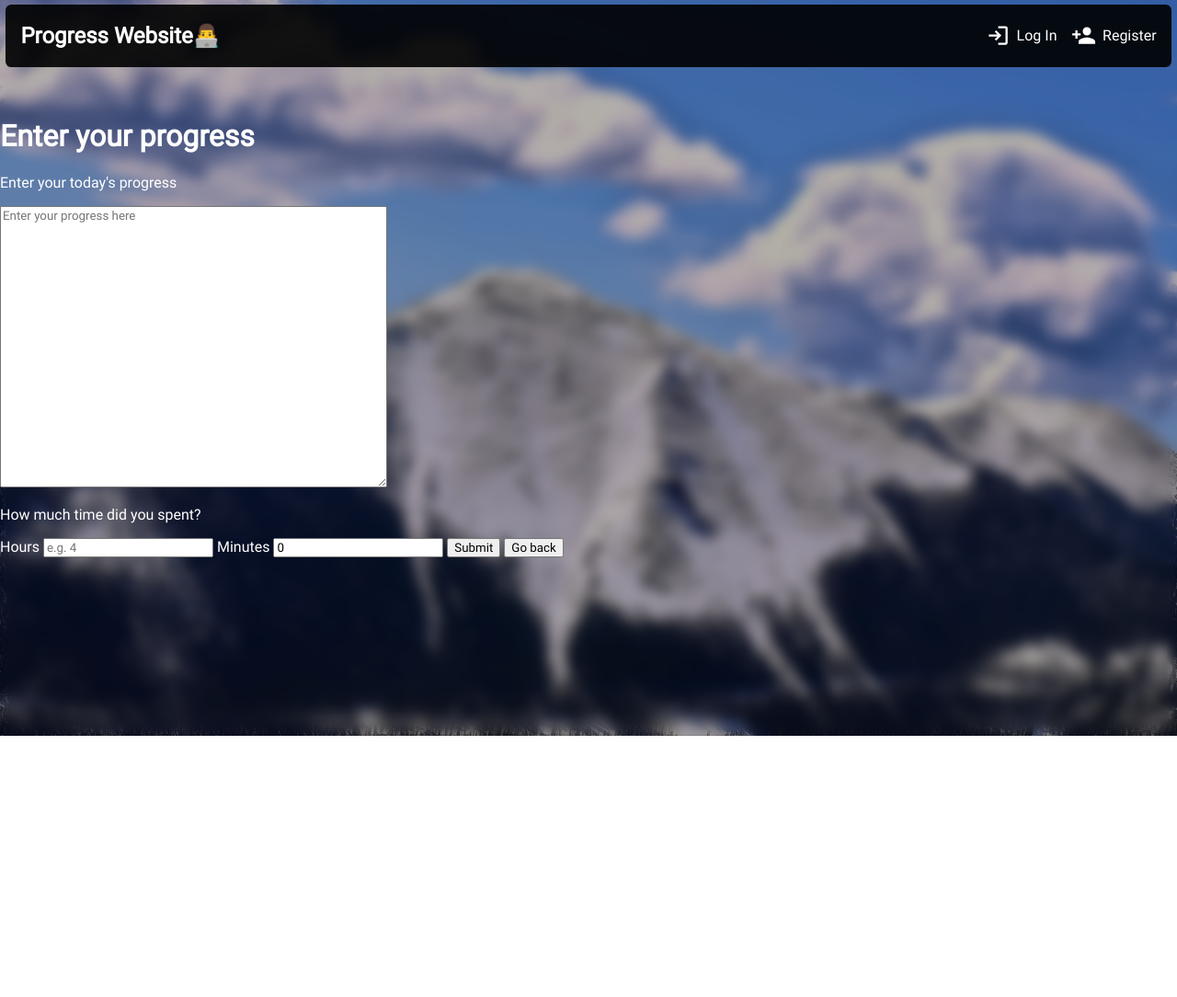
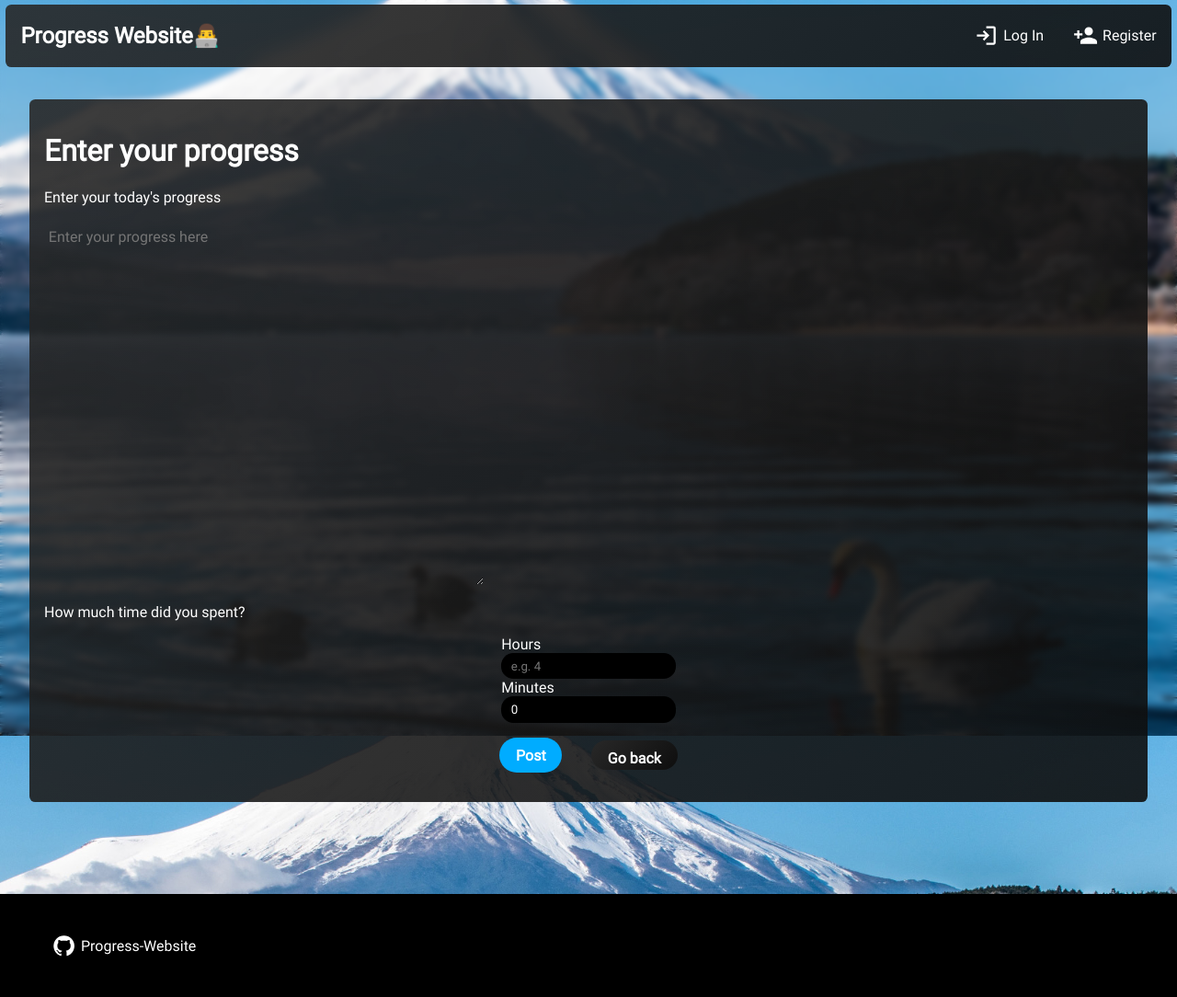
Before and after one commit to z1ppyyy/Progress-Website, a Django app: template progress/templates/post.html in a window 1280 px wide. Shown: the whole page at 92% size. Before the commit the page ends 800 px from the top, so only its background shows below. Run offline with Django 3.2, Linux system fonts and the light colour scheme; the template is opened without the code that fills it, so the values that code supplies are empty.

Commit message:
:construction: changed the ui a bit

```diff
--- a/progress/static/style.css
+++ b/progress/static/style.css
@@ -6,9 +6,23 @@
 [data-theme="light"] {
   --default-text-color: white;
   --default-fill: white;
-  --default-text-highlight: green;
-  --default-fill-highlight: green;
+  --default-hyperlink: #009aad;
+  --default-text-highlight: #05a3b6;
+  --default-fill-highlight: #05a3b6;
   --default-background-color: black;
+  --default-background-color-primary: #00acff;
+  --default-background-color-primary-hover: #0075ad;
+  --default-border-radius: 3em;
+  --modal-border-radius: 0.4em;
+  --full-border-radius: 100em;
+  --default-blur: blur(10px);
+
+  /* Replace with @property */
+  --gradient-background: linear-gradient(
+    315deg,
+    rgba(14, 14, 14, 1) 0%,
+    rgba(40, 40, 40, 1) 100%
+  );
 }
 
 [data-theme="dark"] {
@@ -19,41 +33,80 @@
 * {
   font-family: Roboto-Regular;
   text-decoration: none;
-  transition: 0.04s;
+  transition: 0.03s;
+}
+
+button:hover {
+  cursor: pointer;
+}
+
+a {
+  color: var(--default-hyperlink);
+}
+a svg path {
+  fill: var(--default-fill);
+}
+
+a:hover {
+  color: var(--default-background-color-primary-hover);
+}
+a:hover svg path {
+  fill: var(--default-fill-highlight);
 }
 
 body {
+  position: relative;
+  background-color: white;
   color: var(--default-text-color);
+  min-height: 100dvh;
+  margin: 0px;
+  display: flex;
+  flex-direction: column;
   background-image: url("./background.jpg");
   background-size: cover;
   background-attachment: fixed;
-  backdrop-filter: blur(7px);
-  width: 100vw;
-  height: 100dvh;
-  margin: 0px;
-  display: flex;
-  flex-direction: column;
 }
 
 /* Make the background darker, requires new stacking context*/
-body::after,
 header::after,
-#login::after{
+.post::after,
+.main::after,
+#form::after {
   top: 0px;
   left: 0px;
-  content: '';
+  content: "";
   width: 100%;
   height: 100%;
   opacity: 0.9;
-  background-color: var(--default-background-color);
   position: absolute;
   z-index: -10;
-  border-radius: 0.4em;
+  background: var(--gradient-background);
+  /*background-color: var(--default-background-color);*/
+  border-radius: var(--modal-border-radius);
 }
 
-body::after {
-  opacity: 0.3;
-  border-radius: 0em;
+/* Pseudo element for backdrop-filter */
+/* https://stackoverflow.com/questions/52937708/why-does-applying-a-css-filter-on-the-parent-break-the-child-positioning */
+body > #background {
+  width: 100%;
+  height: 100%;
+  position: fixed;
+  z-index: -10;
+  backdrop-filter: blur(3px);
+  pointer-events: none;
+}
+main {
+  height: 100%;
+  flex-grow: 1;
+}
+.main {
+  position: relative;
+  margin: 0em 2em;
+  padding: 1em 1em;
+}
+.main-alt {
+  margin: 0em 2em;
+  padding: 1em 1em;
 }
 
 header {
@@ -61,20 +114,15 @@ header {
   margin: 0.3em 0.4em;
   padding: 0em 1em;
 
-  /* Secret Neo technique to stretch without with */
+  backdrop-filter: var(--default-blur);
+  z-index: 10;
+  /* technique to stretch without 'witdh' */
   left: 0px;
   right: 0px;
   /************************************************/
 }
-header::after{
-  /*content: '';*/
-  /*width: 100%;*/
-  /*height: 100%;*/
-  /*opacity: 0.8;*/
-  /*position: absolute;*/
-  /*z-index: -10;*/
-}
-header nav{
+
+header nav {
   display: flex;
   flex-direction: row;
   align-items: center;
@@ -86,7 +134,7 @@ header nav * > a {
 header nav ul {
   display: flex;
   flex-direction: row;
-  gap: 1em;
+  gap: 2em;
   margin-left: auto;
 }
 header nav * > li {
@@ -96,7 +144,7 @@ header nav * > li a {
   display: flex;
   flex-direction: row;
   align-items: center;
-  gap: 0.4em;
+  gap: 0.3em;
   fill: var(--default-fill);
 }
 header nav * > li a:hover {
@@ -104,234 +152,154 @@ header nav * > li a:hover {
   fill: var(--default-fill-highlight);
 }
 #header-padding {
+  pointer-events: none;
   margin-bottom: 40px;
 }
 
-#login {
+#form {
   /* Auto-align to center */
   width: fit-content;
   margin: auto auto;
   /************************/
 
+  backdrop-filter: var(--default-blur);
   padding: 1em 3em 3em 3em;
   border-radius: 1em;
   position: relative;
+  min-width: 20em;
+  display: flex;
+  flex-direction: column;
+  align-items: center;
+  justify-content: center;
 }
-#login * > input {
+input {
   color: var(--default-text-color);
   background-color: var(--default-background-color);
   border: 0px;
   height: 2em;
   border-radius: 1em;
-  padding-left: 0.4em;
+  padding-left: 0.8em;
 }
-#login * > input:hover {
+input:hover {
   outline: 1px solid white; /* Outline does not effect dom */
 }
-#login * > [type="submit"] {
-  background-color: red;
+#form * > form {
+  display: flex;
+  flex-direction: column;
+}
+.action-submit {
+  background-color: var(--default-background-color-primary);
+  color: var(--default-text-color);
+  padding: 0.6em 1.1em;
+  margin: 1em 0em;
+  border-radius: var(--full-border-radius);
+  font-size: 1em;
+  font-weight: 700;
+  border: 0;
+}
+.action-submit:hover {
+  background-color: var(--default-background-color-primary-hover);
 }
 
-/*body {*/
-/*  display: flex;*/
-/*  flex-direction: column;*/
-/*  background-color: #f7f9fc;*/
-/*  min-height: 100dvh;*/
-/*  max-width: 100vw;*/
-/*  width: 100%;*/
-/*  font-size: 1em;*/
-/*  margin: 0px;*/
-/*  color: var(--text-color);*/
-/*}*/
-/**/
-/*nav {*/
-/*  display: flex;*/
-/*  align-items: center;*/
-/*  position: fixed;*/
-/*  top: 0px;*/
-/*  left: 0px;*/
-/*  z-index: 10;*/
-/*  width: 100%;*/
-/*  max-width: 100vw;*/
-/*  backdrop-filter: blur(100px);*/
-/*  box-shadow: 0 4px 15px rgba(0, 0, 0, 0.1);*/
-/*  padding: 0 4em;*/
-/*}*/
-/**/
-/*nav ul {*/
-/*  padding: 0px;*/
-/*  margin-left: auto;*/
-/*  margin-right: 6em;*/
-/*}*/
-/**/
-/*nav ul li {*/
-/*  display: inline-flex;*/
-/*  align-items: center;*/
-/*  margin: 1em;*/
-/*}*/
-/**/
-/*nav ul li a {*/
-/*  color: var(--text-color);*/
-/*  font-size: 1em;*/
-/*  /*padding: 1em 1em;*/*/
-/*  border-radius: 1em;*/
-/*  text-decoration: none;*/
-/*}*/
-/**/
-/*a {*/
-/*  color: var(--text-color);*/
-/*}*/
-/**/
-/*h1 {*/
-/*  font-size: 2.5em;*/
-/*  padding: 0px;*/
-/*}*/
-/**/
-/*h2 {*/
-/*  font-size: 1.5em;*/
-/*}*/
-/**/
-/*input,*/
-/*textarea {*/
-/*  max-width: 100%;*/
-/*  min-width: 100%;*/
-/*  resize: none;*/
-/*  padding: 10px;*/
-/*  border: 1px solid #ddd;*/
-/*  border-radius: 4px;*/
-/*  font-size: 1em;*/
-/*  outline: none;*/
-/*  transition: border 0.3s;*/
-/*}*/
-/**/
-/*input:focus,*/
-/*textarea:focus {*/
-/*  border-color: #007bff;*/
-/*}*/
-/**/
-/*button {*/
-/*  text-decoration: none;*/
-/*  background-color: #007bff;*/
-/*  color: #fff;*/
-/*  padding: 10px;*/
-/*  font-size: 1em;*/
-/*  border: none;*/
-/*  border-radius: 4px;*/
-/*  cursor: pointer;*/
-/*  transition: background-color 0.3s;*/
-/*}*/
-/**/
-/*button.full-width {*/
-/*  display: block;*/
-/*  text-align: center;*/
-/*  margin-bottom: 10px;*/
-/*  width: 100%;*/
-/*}*/
-/**/
-/*.post {*/
-/*  width: 100%;*/
-/*  max-width: 900px;*/
-/*  box-shadow: 0 4px 15px rgba(0, 0, 0, 0.3);*/
-/*  backdrop-filter: blur(100px);*/
-/*  padding: 1em 1em;*/
-/*  margin: 1em 0;*/
-/*  border-radius: 0.3em;*/
-/*  /*background-color: #191919;*/*/
-/*  background-color: var(--background-color);*/
-/*}*/
-/**/
-/*.container {*/
-/*  display: flex;*/
-/*  justify-content: center;*/
-/*  align-items: center;*/
-/*  flex-direction: column;*/
-/*  max-width: 100%;*/
-/*}*/
-/**/
-/*.card-main {*/
-/*  display: flex;*/
-/*  align-items: center;*/
-/*}*/
-/**/
-/*.card-image {*/
-/*  border: 1px solid black;*/
-/*  border-radius: 50%;*/
-/*}*/
-/**/
-/*.card-username,*/
-/*.card-title {*/
-/*  margin-left: 5px;*/
-/*}*/
-/**/
-/*.row {*/
-/*  display: block;*/
-/*}*/
-/**/
-/*.error-message {*/
-/*  color: #e74c3c;*/
-/*}*/
-/**/
-/*li.edit,*/
-/*li.edit a,*/
-/*li.edit svg path {*/
-/*  background-color: #007bff;*/
-/*  color: #032f5d;*/
-/*  fill: #032f5d;*/
-/*}*/
-/**/
-/*li.delete,*/
-/*li.delete a,*/
-/*li.delete svg path {*/
-/*  background-color: #e74c3c;*/
-/*  color: #640e05;*/
-/*  fill: #640e05;*/
-/*}*/
-/**/
-/*li.delete:hover {*/
-/*  background-color: #c0392b;*/
-/*}*/
-/**/
-/*.edit,*/
-/*.delete {*/
-/*  text-decoration: none;*/
-/*  padding: 5px;*/
-/*  font-size: 1em;*/
-/*  border: none;*/
-/*  border-radius: 4px;*/
-/*  cursor: pointer;*/
-/*  transition: background-color 0.3s;*/
-/*}*/
-/**/
-/*.hours-layout {*/
-/*  display: flex;*/
-/*  align-items: center;*/
-/*  justify-content: space-between;*/
-/*}*/
-/**/
-/*.hours-layout h3 {*/
-/*  margin: 0;*/
-/*  padding: 0;*/
-/*}*/
-/**/
-/*#form-title {*/
-/*  margin-top: 0;*/
-/*}*/
-/**/
-/*#nav-padding {*/
-/*  display: flex;*/
-/*  /*width: 100%;*/*/
-/*  /*position: relative;*/*/
-/*}*/
-/**/
-/*.post-controls {*/
-/*  display: flex;*/
-/*  flex-direction: row;*/
-/*  list-style-type: none;*/
-/*  gap: 0.5em;*/
-/*}*/
-/**/
-/*.post-controls li {*/
-/*  display: flex;*/
-/*  align-items: center;*/
-/*  flex-direction: row;*/
-/*}*/
+footer {
+  display: flex;
+  flex-direction: row;
+  align-items: center;
+  height: 7em;
+  background-color: var(--default-background-color);
+  padding: 0em 1em;
+  margin-top: 100px;
+}
+footer ul li {
+  list-style-type: none;
+}
+footer ul li a {
+  display: flex;
+  flex-direction: row;
+  align-items: center;
+  gap: 0.3em;
+  color: var(--default-text-color);
+  fill: var(--default-text-color);
+}
+footer ul li a:hover {
+  fill: var(--default-hyperlink);
+}
+
+#post-form textarea {
+  color: var(--default-text-color);
+  background-color: transparent;
+  font-size: 1em;
+  border: 0px;
+  padding: 0.5em 0.3em;
+  border-radius: 0.3em;
+}
+#post-form textarea:hover,
+#post-form textarea:focus {
+  outline: 1px solid grey;
+}
+
+.card-main *,
+.post * {
+  color: var(--default-text-color);
+}
+.post {
+  position: relative;
+  padding: 0.4em 1em;
+  margin: 1em 0;
+}
+.post-controls {
+  display: flex;
+  flex-direction: row;
+  gap: 2em;
+}
+.post-controls li {
+  list-style-type: none;
+  display: flex;
+  flex-direction: row;
+}
+.post-controls li a {
+  display: flex;
+  flex-direction: row;
+  align-items: center;
+  gap: 0.3em;
+}
+.post-footer {
+  display: flex;
+  flex-direction: row;
+  justify-content: space-between;
+}
+
+.button {
+  padding: 0.6em 1.1em;
+  font-size: 1em;
+  background: var(--gradient-background);
+  font-weight: 700;
+  display: flex;
+  align-items: center;
+}
+
+.times {
+  display: flex;
+  flex-direction: column;
+  width: fit-content;
+  margin: 0 auto;
+  align-items: center;
+}
+.times #input-container {
+  display: flex;
+  flex-direction: column;
+}
+.times #button-container {
+  display: flex;
+  align-items: center;
+  flex-direction: row;
+  gap: 2em;
+  width: fit-content;
+  margin-left: auto;
+}
+
+.edit {
+}
+
+.delete {
+}
--- a/progress/templates/base.html
+++ b/progress/templates/base.html
@@ -14,12 +14,13 @@
   <link rel="stylesheet" href="{% static 'style.css' %}">
 </head>
 <body>
-
+  <div id="background">
+  </div>
   {% include "header.html" %}
-
-  <div class="container">
+  <main class="">
     {% block body %}
     {% endblock %}
-  </div>
+  </main>
+  {% include "footer.html"%}
 </body>
 </html>
--- /dev/null
+++ b/progress/templates/footer.html
@@ -0,0 +1,19 @@
+<footer>
+  <ul>
+    <li>
+			<a href="https://github.com/z1ppyyy/Progress-Website">
+      <svg
+        xmlns="http://www.w3.org/2000/svg"
+        width="1.7em"
+        height="1.7em"
+        viewBox="0 0 24 24"
+      >
+        <path
+          d="M12 2A10 10 0 0 0 2 12c0 4.42 2.87 8.17 6.84 9.5c.5.08.66-.23.66-.5v-1.69c-2.77.6-3.36-1.34-3.36-1.34c-.46-1.16-1.11-1.47-1.11-1.47c-.91-.62.07-.6.07-.6c1 .07 1.53 1.03 1.53 1.03c.87 1.52 2.34 1.07 2.91.83c.09-.65.35-1.09.63-1.34c-2.22-.25-4.55-1.11-4.55-4.92c0-1.11.38-2 1.03-2.71c-.1-.25-.45-1.29.1-2.64c0 0 .84-.27 2.75 1.02c.79-.22 1.65-.33 2.5-.33s1.71.11 2.5.33c1.91-1.29 2.75-1.02 2.75-1.02c.55 1.35.2 2.39.1 2.64c.65.71 1.03 1.6 1.03 2.71c0 3.82-2.34 4.66-4.57 4.91c.36.31.69.92.69 1.85V21c0 .27.16.59.67.5C19.14 20.16 22 16.42 22 12A10 10 0 0 0 12 2"
+        />
+      </svg>
+				Progress-Website
+			<a>
+    </li>
+  </ul>
+</footer>
--- a/progress/templates/header.html
+++ b/progress/templates/header.html
@@ -6,6 +6,7 @@
     <ul>
       {% if user.is_authenticated %}
       <li>
+        <a type="button" href="/progress">
           <svg
             xmlns="http://www.w3.org/2000/svg"
             width="1.7em"
@@ -17,9 +18,11 @@
               d="M21 10V9l-6-6H5c-1.11 0-2 .89-2 2v14a2 2 0 0 0 2 2h6v-1.87l8.39-8.39c.44-.44 1-.68 1.61-.74m-7-5.5l5.5 5.5H14zm8.85 9.69l-.98.98l-2.04-2.04l.98-.98c.19-.2.52-.2.72 0l1.32 1.32c.2.2.2.53 0 .72m-3.72-.36l2.04 2.04L15.04 22H13v-2.04z"
             />
           </svg>
-        <a type="button" href="/progress">Post something</a>
+          Post something</a
+        >
       </li>
       <li>
+        <a type="button" href="/profile/{{user.username}}">
           <svg
             xmlns="http://www.w3.org/2000/svg"
             width="1.7em"
@@ -33,9 +36,11 @@
               clip-rule="evenodd"
             />
           </svg>
-        <a type="button" href="/profile/{{user.username}}">Your profile</a>
+          Your profile</a
+        >
       </li>
       <li>
+        <a type="button" href="/logout">
           <svg
             xmlns="http://www.w3.org/2000/svg"
             width="1.7em"
@@ -47,7 +52,8 @@
               d="M5 21q-.825 0-1.412-.587T3 19V5q0-.825.588-1.412T5 3h7v2H5v14h7v2zm11-4l-1.375-1.45l2.55-2.55H9v-2h8.175l-2.55-2.55L16 7l5 5z"
             />
           </svg>
-        <a type="button" href="/logout">Log Out</a>
+          Log Out</a
+        >
       </li>
       {% else %}
       <li>
@@ -95,6 +101,7 @@
       const update_nav = () => {
         const nav_padding = document.getElementById("header-padding");
         nav_padding.style.height = nav.getBoundingClientRect().height + "px";
+        nav_padding.style.minHeight = nav.getBoundingClientRect().height + "px";
 
         resize_observer.observe(nav);
       };
--- a/progress/templates/login.html
+++ b/progress/templates/login.html
@@ -6,7 +6,7 @@
 
 {% block body %}
 
-<section id="login">
+<section id="form">
 	<h1 id="form-title">Log in into your account</h1>
 	<p>
 	Don't have an account?
@@ -20,7 +20,7 @@
 		<p>Password:</p>
 		<input type="password" name="password"><br>
 
-		<button class="full-width" type="submit">Login</button>
+		<button class="action-submit" type="submit">Log In</button>
 	</form>
 
 </section>
--- a/progress/templates/post.html
+++ b/progress/templates/post.html
@@ -5,6 +5,7 @@
 {% endblock %}
 
 {% block body %}
+<div class="main">
 
   <h1 id="form-title">Enter your progress</h1>
 
@@ -13,32 +14,30 @@
   {% endif %}
 
   {% if post %}
-    <form method="post" action="{% url 'edit' post.id %}">
-      {% csrf_token %}
-      <p>Enter your today's progress</p>
-      <textarea type="text" maxlength="900" name="progress" rows="20" cols="50" placeholder="Enter your progress here">{{ post.progress }}</textarea>
-      <p>How much time did you spent?</p>
-      <label for="hours">Hours</label>
-      <input type="number" maxlength="2" name="hours" placeholder="e.g. 4" value="{{ post.hours }}"  />
-      <label for="minutes">Minutes</label>
-      <input type="number" maxlength="2" name="minutes" placeholder="e.g. 30" value="{{ post.minutes }}" />
-      <button class="full-width" type="submit">Submit</button>
-      <a href="/"><input type="button" value="Go back"/></a>
-    </form>
+    <form id="post-form" method="post" action="{% url 'edit' post.id %}">
   {% else %}
-    <form method="post" action="progress">
+    <form id="post-form" method="post" action="progress">
+  {% endif %}
       {% csrf_token %}
       <p>Enter your today's progress</p>
       <textarea type="text" maxlength="900" name="progress" rows="20" cols="50" placeholder="Enter your progress here"></textarea>
       <p>How much time did you spent?</p>
-      <label for="hours">Hours</label>
-      <input type="number" maxlength="2" name="hours" placeholder="e.g. 4"  />
-      <label for="minutes">Minutes</label>
-      <input type="number" maxlength="2" name="minutes" value="0" placeholder="e.g. 30"  />
-      <button class="full-width" type="submit">Submit</button>
-      <a href="/"><input type="button" value="Go back"/></a>
+      <div class="times">
+        <div id="input-container">
+          <label for="hours">Hours</label>
+          <input type="number" maxlength="2" name="hours" placeholder="e.g. 4"  />
+          <label for="minutes">Minutes</label>
+          <input type="number" maxlength="2" name="minutes" value="0" placeholder="e.g. 30"  />
+        </div>
+        <div id="button-container">
+        {% if post %}
+        <button class="action-submit" type="submit">Edit</button>
+        {% else %}
+        <button class="action-submit" type="submit">Post</button>
+        {% endif %}
+        <a href="/"><input type="button" class="button" value="Go back"/></a>
+        </div>
+      </div>
     </form>
-  {% endif %}
-</body>
-</html>
+</div>
 {% endblock %}
```
Also changed, not shown: progress/templates/index.html (+9 -6 lines), progress/templates/register.html (+9 -2 lines), progress/static/background.jpg. Lines whose indentation alone changed are shown as unchanged.
